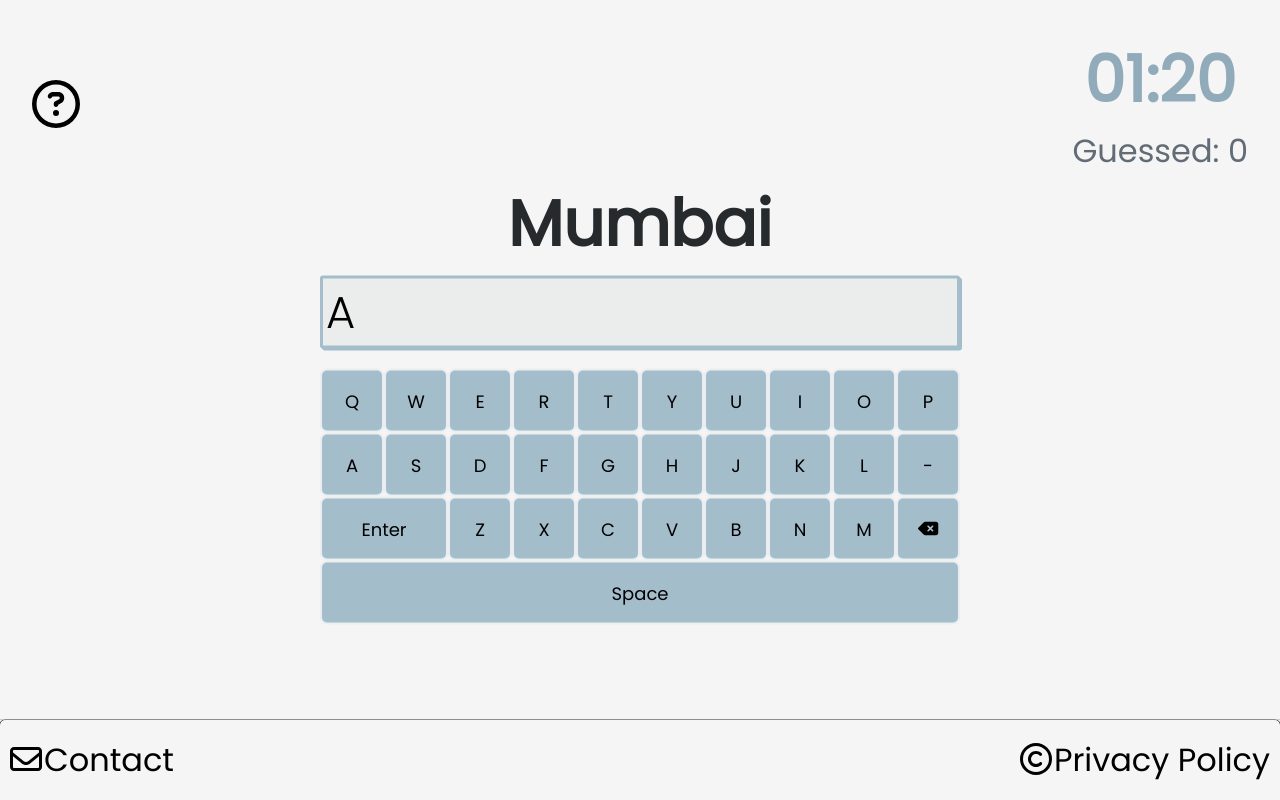
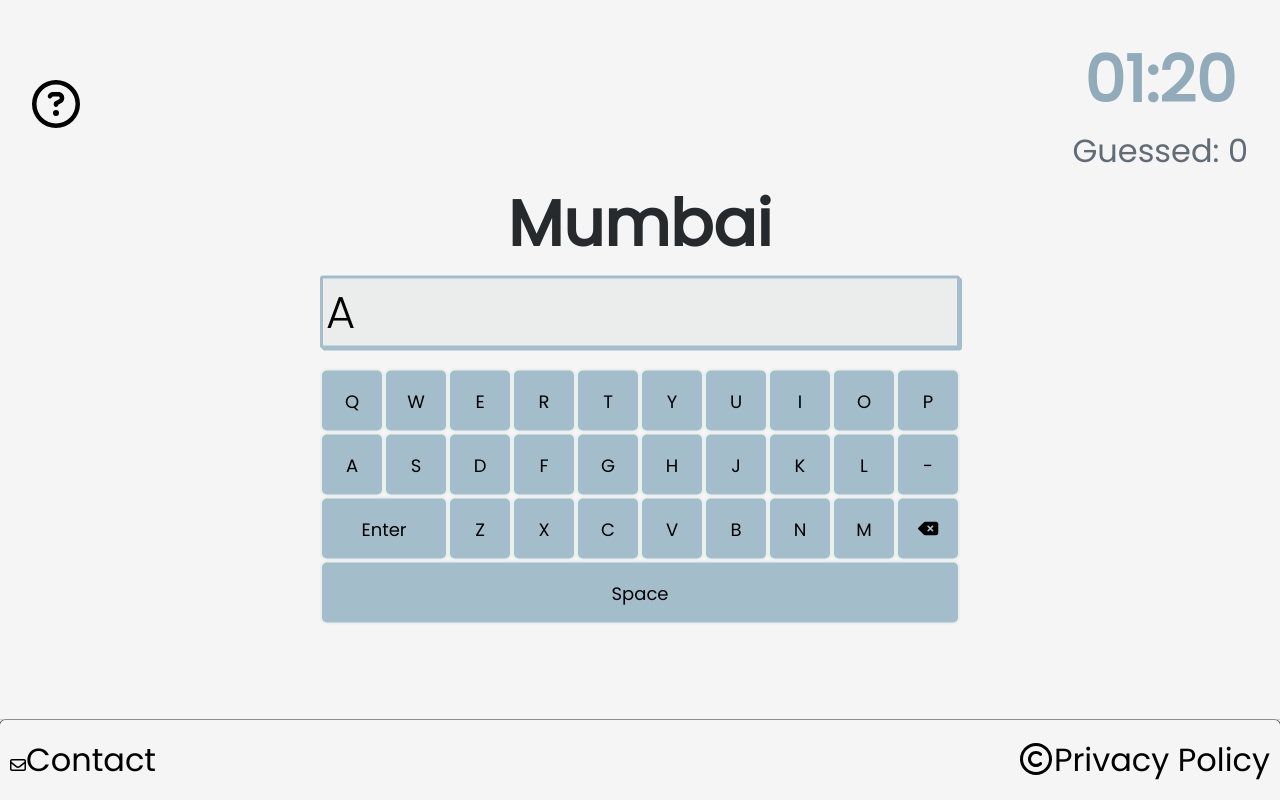
Before and after one commit to nickgabriadze/Towngraphy, a React (Create React App) app: page / in a window 1280 px wide. Built offline with nearby package versions, Linux system fonts and the light colour scheme.

Commit message:
Made mail logo functional

```diff
--- a/src/Components/Footer/footer.js
+++ b/src/Components/Footer/footer.js
@@ -14,7 +14,7 @@ export function Footer() {
 
                 <div id="flexable-footer">
                     <div id="contact">
-                        <a href="mailto:something@gmail.com"> <FontAwesomeIcon id="envelope" icon={faEnvelope}/></a>
+                        <a href="mailto:something@gmail.com"> <FontAwesomeIcon id="contact-mail-header" icon={faEnvelope}/></a>
                         <a id="contact-mail" href="mailto:something@gmail.com">Contact</a>
 
                     </div>
--- a/src/Components/Header/header.css
+++ b/src/Components/Header/header.css
@@ -40,10 +40,12 @@
         margin-top: 10px;
     }
 
-    #hamburger-menu,#hamburger-menu-opened, #mail, #copyright-logo{
+    #hamburger-menu,#hamburger-menu-opened, #mail, #copyright-logo, #contact-mail-header{
         color: white;
         font-size: 2.5rem;
     }
+
+
 
     #website-name{
         color:white;
--- a/src/Components/Header/header.jsx
+++ b/src/Components/Header/header.jsx
@@ -58,7 +58,7 @@ export function Header() {
                         duration: 0.5,
                         rotate: 0
                     }} onClick={() => setOpened(!opened)}><FontAwesomeIcon id="hamburger-menu-opened" icon={faAngleLeft} /></motion.div>
-                <motion.div animate={{ x: [-700, 0] }} transition={{ type: "spring", stiffness: 100 }} id="mail"><FontAwesomeIcon icon={faEnvelope} /></motion.div>
+                <motion.div animate={{ x: [-700, 0] }} transition={{ type: "spring", stiffness: 100 }} id="mail"><a href="mailto:something@gmail.com"><FontAwesomeIcon id="contact-mail-header" icon={faEnvelope}/></a></motion.div>
                 <motion.div animate={{ x: [-500, 0] }} transition={{ type: "spring", stiffness: 100 }}><Link to="/privacy-policy"><FontAwesomeIcon id="copyright-logo" icon={faCopyright} /></Link></motion.div>
             </motion.div>
         </>
```
